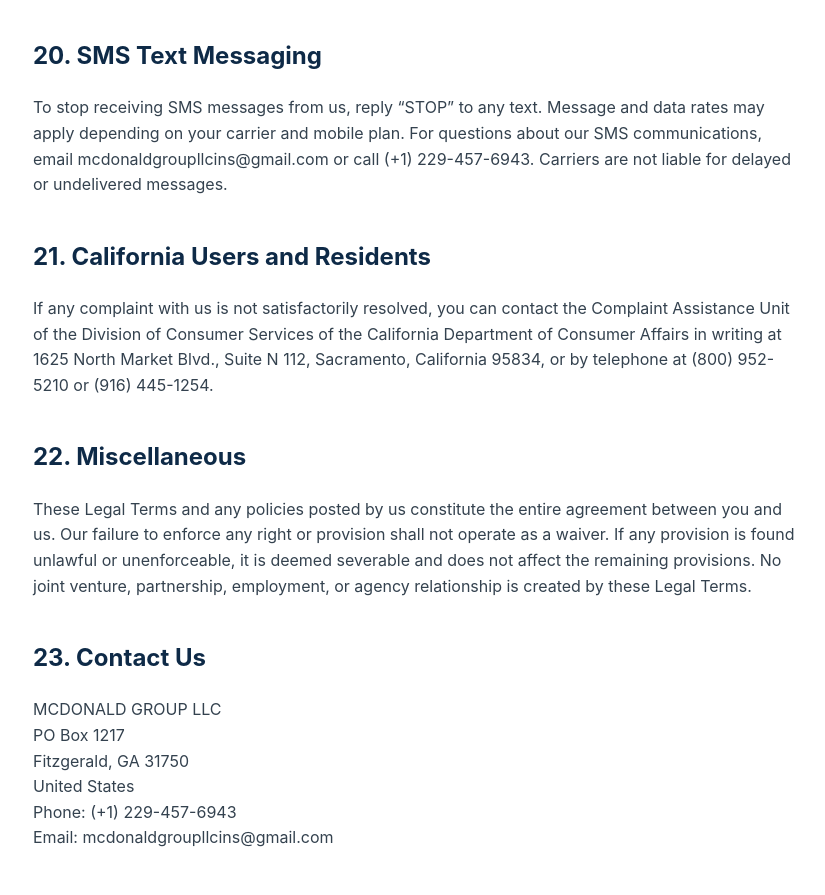
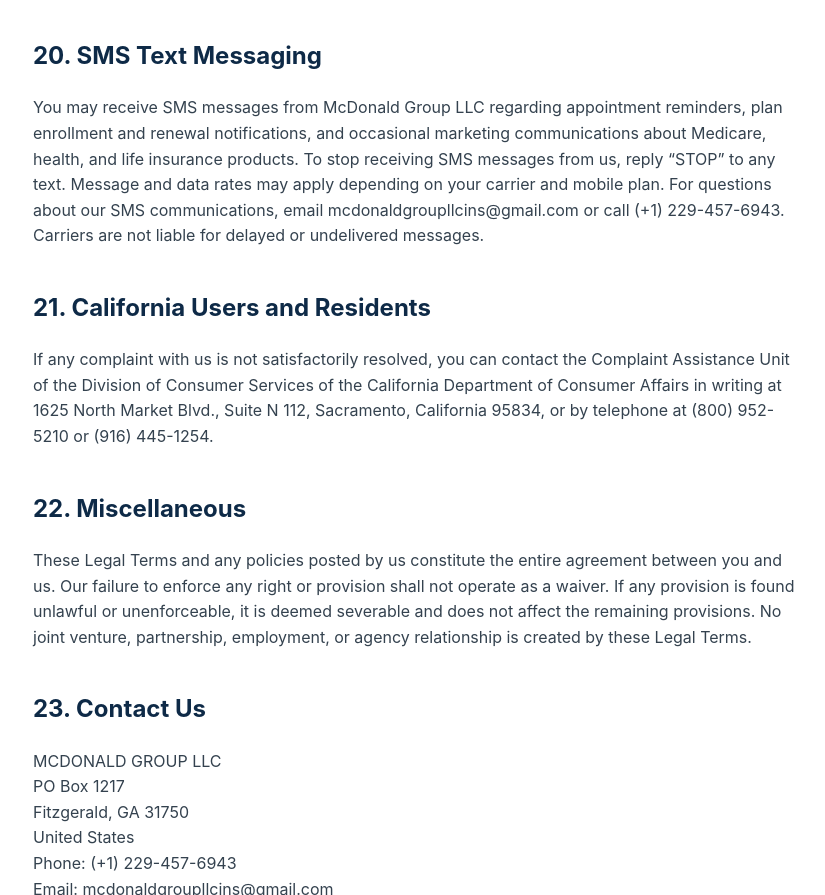
Before and after one commit to wmcdonq5/mcdonaldgroup-site, an Eleventy site: page src/terms-and-conditions.html in a window 1280 px wide. Shown: the part 4518-5413 px from the top of the page, without its empty margins (221-1046 px from the left). Built offline with nearby package versions, Linux system fonts and the light colour scheme; Eleventy itself is replaced by a stand-in of ours; files that its build step writes are made by us from their sources.

Commit message:
Revise SMS Text Messaging details in terms and conditions
Updated SMS messaging section to clarify the types of messages received.

```diff
--- a/src/terms-and-conditions.html
+++ b/src/terms-and-conditions.html
@@ -111,7 +111,7 @@
     <p>Visiting the Services, sending us emails, and completing online forms constitute electronic communications. You consent to receive electronic communications and agree that electronic signatures, contracts, and records satisfy any legal requirement that such communications be in writing.</p>
 
     <h2>20. SMS Text Messaging</h2>
-    <p>To stop receiving SMS messages from us, reply &ldquo;STOP&rdquo; to any text. Message and data rates may apply depending on your carrier and mobile plan. For questions about our SMS communications, email mcdonaldgroupllcins@gmail.com or call (+1) 229-457-6943. Carriers are not liable for delayed or undelivered messages.</p>
+    <p>You may receive SMS messages from McDonald Group LLC regarding appointment reminders, plan enrollment and renewal notifications, and occasional marketing communications about Medicare, health, and life insurance products. To stop receiving SMS messages from us, reply &ldquo;STOP&rdquo; to any text. Message and data rates may apply depending on your carrier and mobile plan. For questions about our SMS communications, email mcdonaldgroupllcins@gmail.com or call (+1) 229-457-6943. Carriers are not liable for delayed or undelivered messages.</p>
 
     <h2>21. California Users and Residents</h2>
     <p>If any complaint with us is not satisfactorily resolved, you can contact the Complaint Assistance Unit of the Division of Consumer Services of the California Department of Consumer Affairs in writing at 1625 North Market Blvd., Suite N 112, Sacramento, California 95834, or by telephone at (800) 952-5210 or (916) 445-1254.</p>
```
